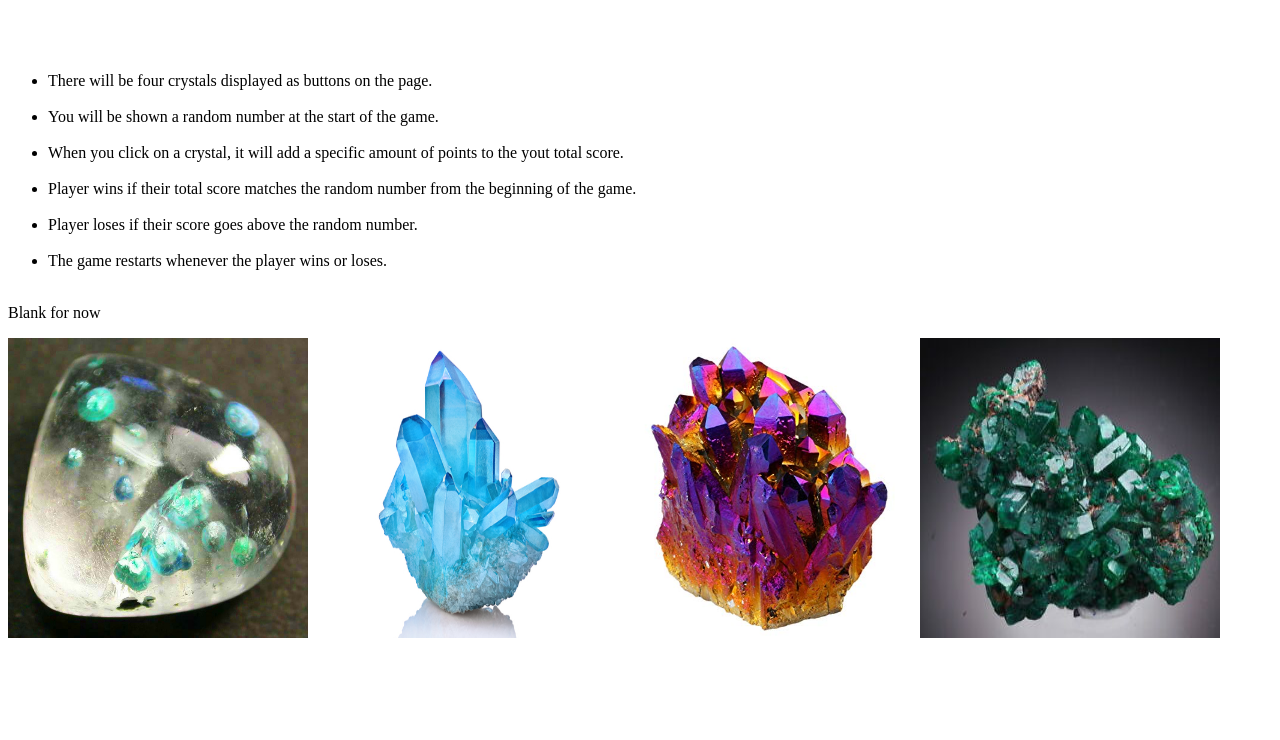
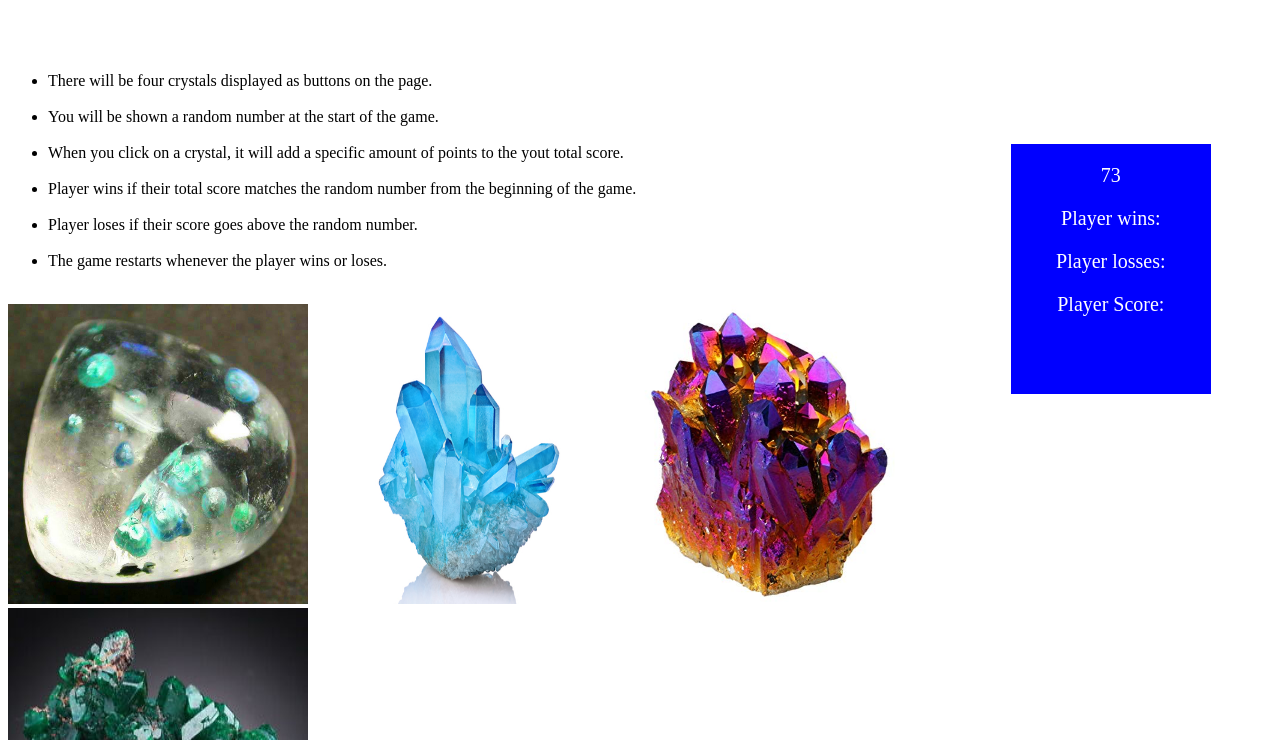
Before and after one commit to eg22453/CrystalGame, a plain HTML site: page index.html in a window 1280 px wide. Shown: the part 60-800 px from the top of the page. Drawn offline with nearby package versions, Linux system fonts and the light colour scheme.

Commit message:
lay a div container for user stats

```diff
--- a/assets/css/style.css
+++ b/assets/css/style.css
@@ -8,3 +8,20 @@
 h1 span{
     background-color:coral;
 }
+
+.playerstats{
+    height: 250px;
+    width: 200px;
+    background-color: blue;
+    float: right;
+    font-size: 20px;
+    margin-right: 5%;
+    color: white;
+    text-align: center;
+
+
+}
+
+#numbertomatch{
+    text-align: center;
+}
--- a/index.html
+++ b/index.html
@@ -21,6 +21,13 @@
 
     <li> You will be shown a random number at the start of the game.</li><br>
 
+    <div class = "playerstats">
+    <p id ="numbertomatch"></p>
+    <p>Player wins: </p> <p id ="playerwins"></p>
+    <p>Player losses: </p> <p id ="playerlosses"></p>
+    <p>Player Score: </p ><p id ="currentplayerscore"></p>
+    </div>
+
     <li> When you click on a crystal, it will add a specific amount of points to the yout total score. </li><br>
 
 
@@ -32,13 +39,12 @@
 
     </ul>
 
-    <p id ="numbertomatch">Blank for now</p>
     </p>
 
-    <img class="crystal-image" src="assets/images/crystal1.jpg" alt="crystals">
-    <img class="crystal-image" src="assets/images/crystal2.jpg" alt="crystals">
-    <img class="crystal-image" src="assets/images/crystal3.jpg" alt="crystals">
-    <img class="crystal-image" src="assets/images/crystal4.jpg" alt="crystals">
+    <img class="crystal-image" id = "crystal-image1" src="assets/images/crystal1.jpg" alt="crystals">
+    <img class="crystal-image" id = "crystal-image2" src="assets/images/crystal2.jpg" alt="crystals">
+    <img class="crystal-image" id = "crystal-image3" src="assets/images/crystal3.jpg" alt="crystals">
+    <img class="crystal-image" id = "crystal-image4" src="assets/images/crystal4.jpg" alt="crystals">
 
     </div>
 
@@ -47,14 +53,31 @@
     <script type="text/javascript" src="https://cdnjs.cloudflare.com/ajax/libs/jquery/3.2.1/jquery.min.js"></script>
 
     <script type="text/javascript">
+
+        var crystalvalueoptions = [3, 5, 7, 10];
         // Here we establish the randomized target number the user has to guess too
         var randomtargetnumber = Math.floor(Math.random() * (102)) + 19;
 
         // Here we set the "number-to-guess" header to match the "targetNumber".
         // Eventually this will allow us to change the HTML to match the value in the JavaScript.
-        $("#number-to-guess").text(targetNumber);
+        $("#numbertomatch").text(randomtargetnumber);
+
+
+
+
+
+
+
+
+
+
+
+
+
 
         var counter = 0;
+
+
         $(".crystal-image").on("click", function () {
 
             counter += 10;
```
